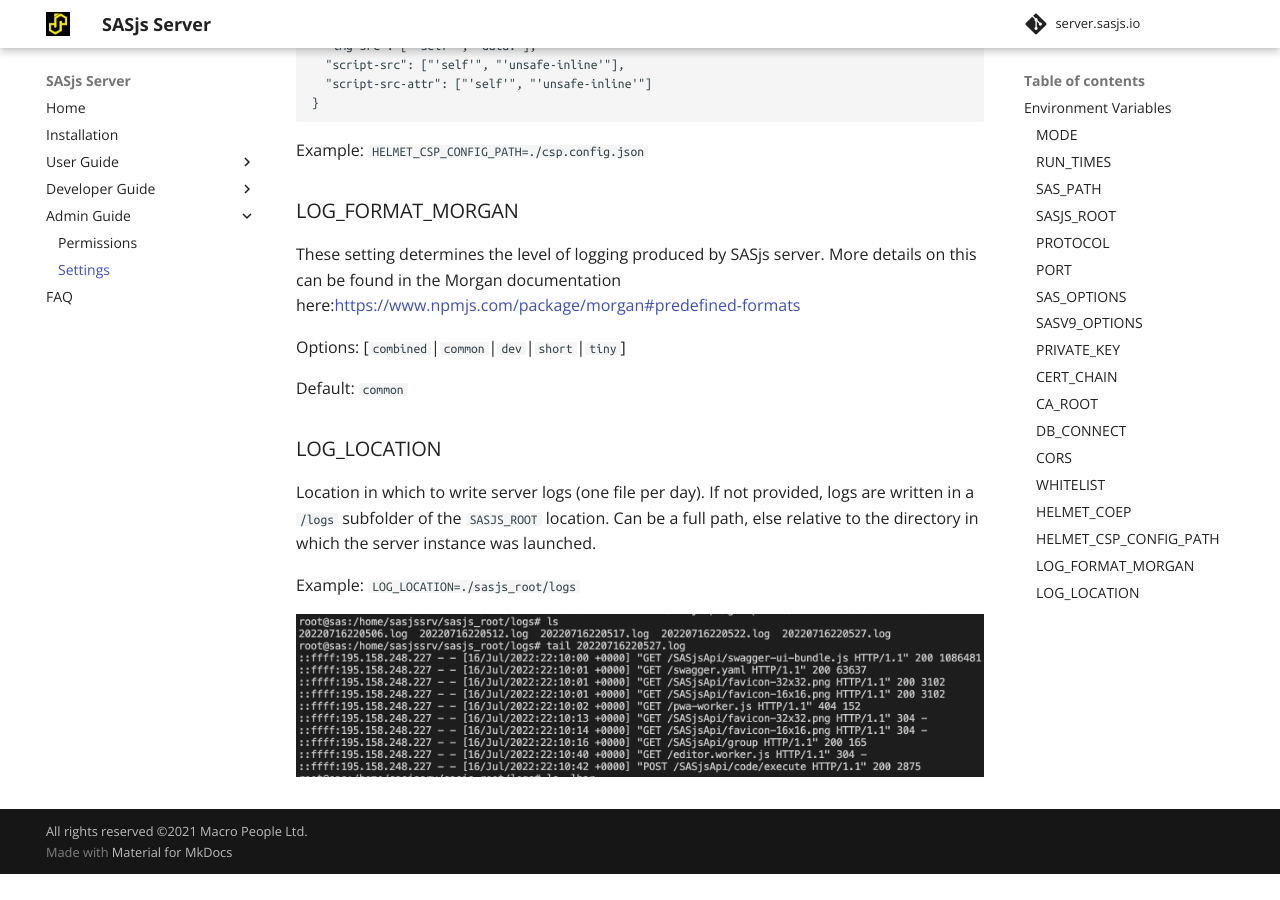
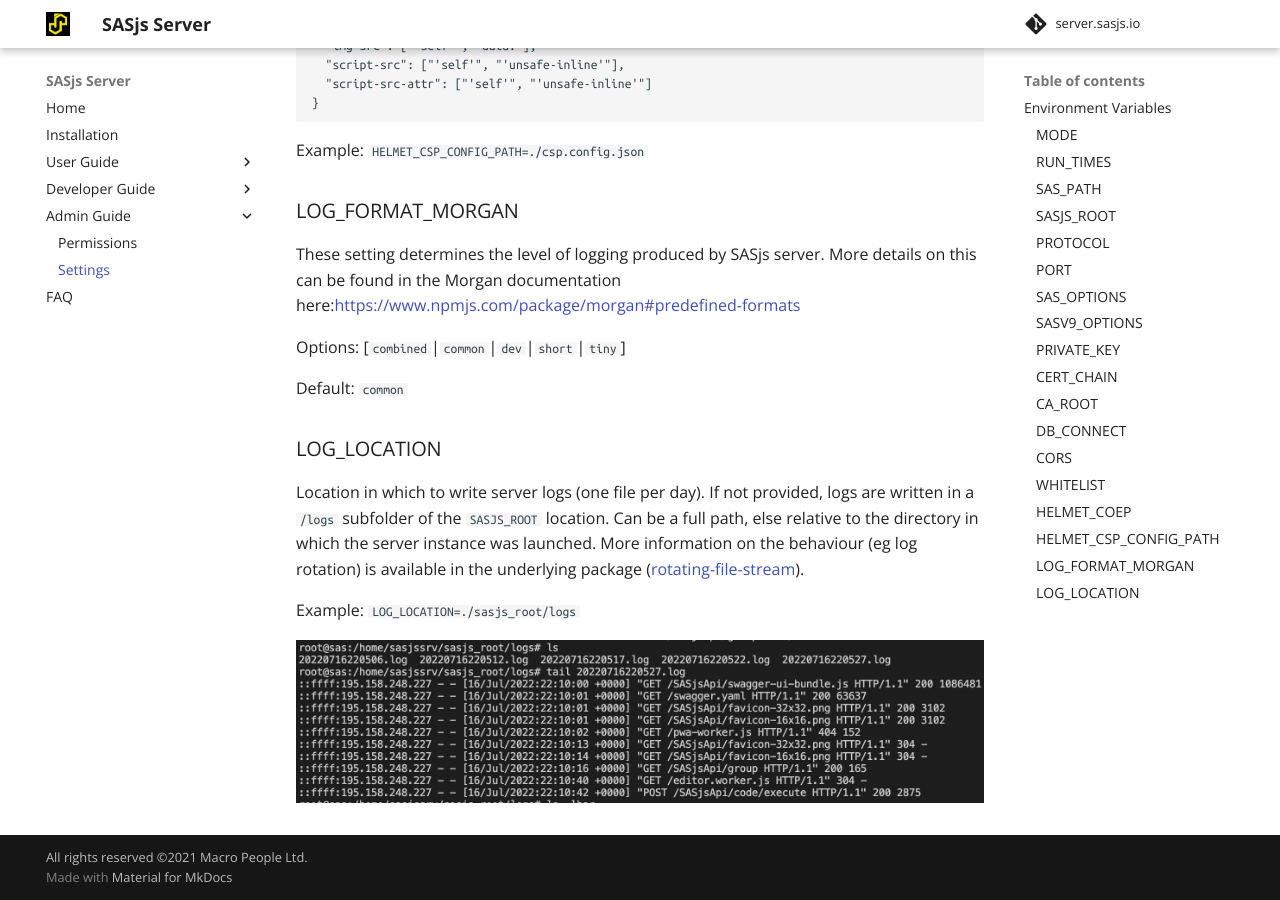
Before and after one commit to sasjs/server.sasjs.io, an MkDocs documentation site: the page built from docs/settings.md, in a window 1280 px wide and 900 px high, scrolled down 3904 px. Built offline with MkDocs 1.6.1 and Material for MkDocs 9.7.7, drawn with Linux system fonts in a browser that asks for light colours; comment, search, counter and statistics services are not loaded; before the commit the page ends 4778 px from its top, so only the background shows below that.

Commit message:
Update settings.md

```diff
--- a/docs/settings.md
+++ b/docs/settings.md
@@ -159,7 +159,7 @@
 
 ### LOG_LOCATION
 
-Location in which to write server logs (one file per day).  If not provided, logs are written in a `/logs` subfolder of the `SASJS_ROOT` location.  Can be a full path, else relative to the directory in which the server instance was launched.
+Location in which to write server logs (one file per day).  If not provided, logs are written in a `/logs` subfolder of the `SASJS_ROOT` location.  Can be a full path, else relative to the directory in which the server instance was launched.  More information on the behaviour (eg log rotation) is available in the underlying package ([rotating-file-stream](https://www.npmjs.com/package/rotating-file-stream)).
 
 Example: `LOG_LOCATION=./sasjs_root/logs`
 
```
